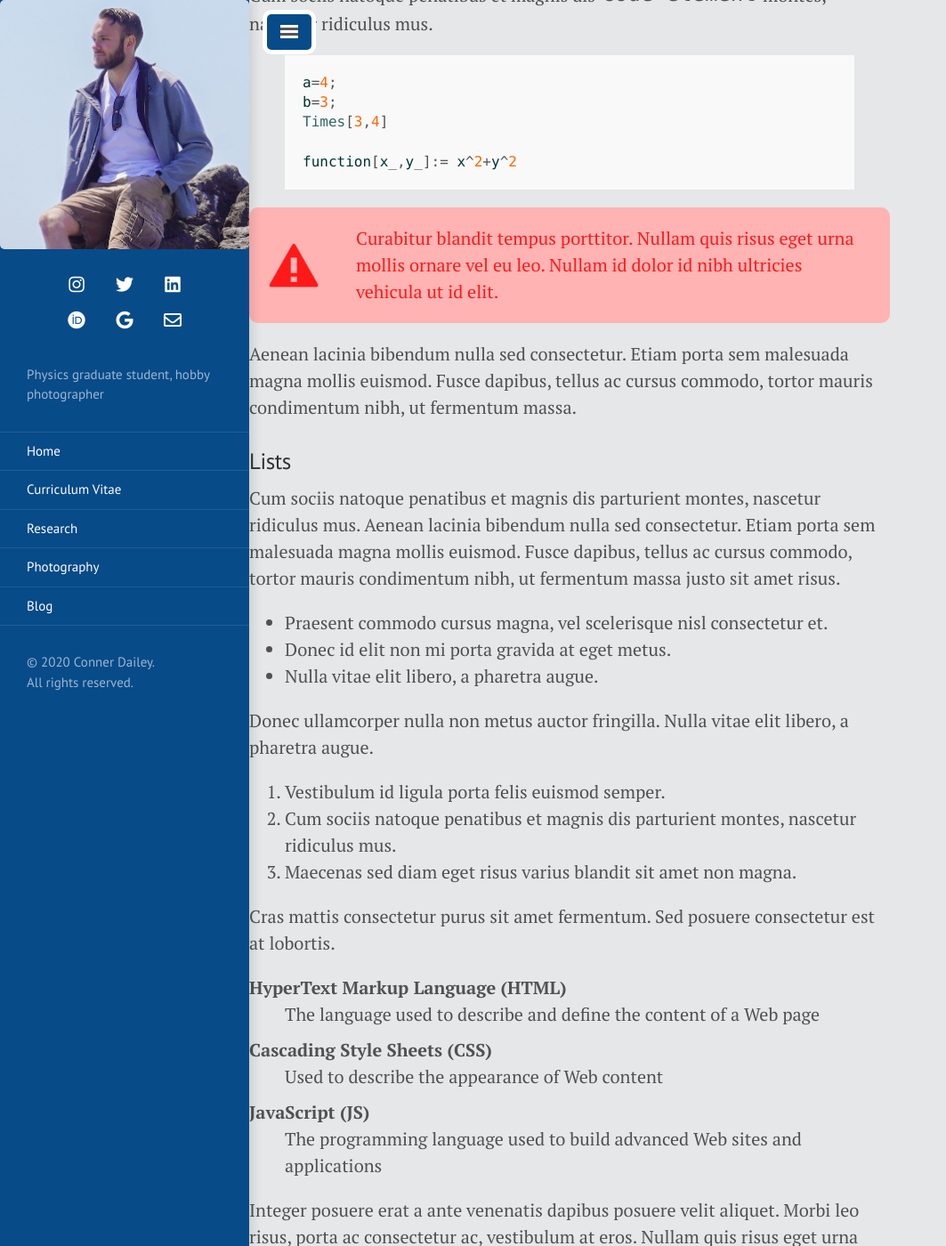
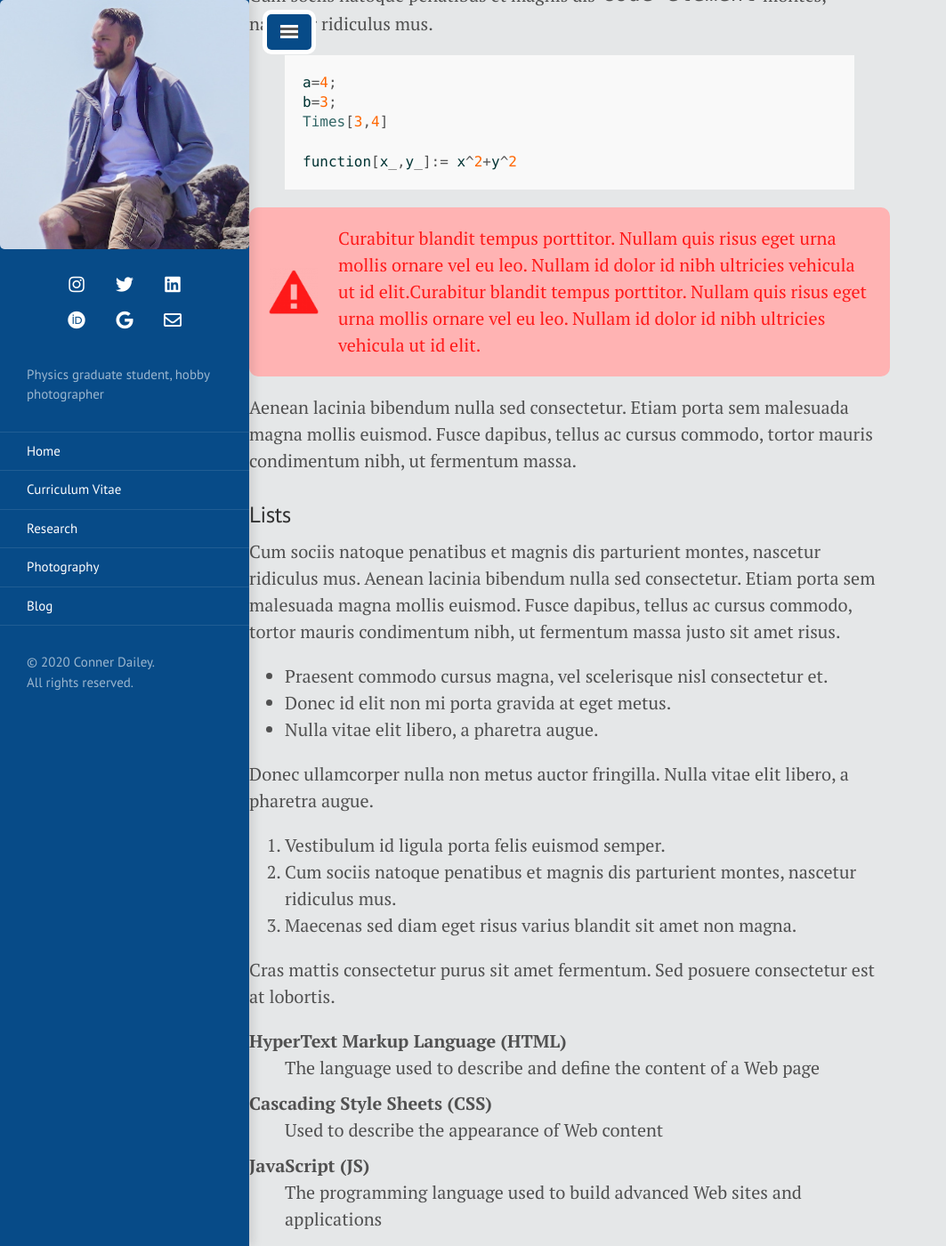
Before and after one commit to TakeTwiceDailey/TakeTwiceDailey.github.io, a Jekyll site: the page built from _posts/2014-01-01-example-content.md, in a window 1280 px wide and 1400 px high, scrolled down 1407 px. Shown: the whole window at 89% size, without its empty margins (0-1063 px from the left). Built offline with Jekyll 4.4.1, drawn with Linux system fonts in a browser that asks for light colours; nearby versions of some CDN libraries.

Commit message:
alert changes

```diff
--- a/_posts/2014-01-01-example-content.md
+++ b/_posts/2014-01-01-example-content.md
@@ -45,7 +45,7 @@ function[x_,y_]:= x^2+y^2
 
 {% endhighlight %}
 
-<p class="alert">Curabitur blandit tempus porttitor. Nullam quis risus eget urna mollis ornare vel eu leo. Nullam id dolor id nibh ultricies vehicula ut id elit.</p>
+<p class="alert">Curabitur blandit tempus porttitor. Nullam quis risus eget urna mollis ornare vel eu leo. Nullam id dolor id nibh ultricies vehicula ut id elit.Curabitur blandit tempus porttitor. Nullam quis risus eget urna mollis ornare vel eu leo. Nullam id dolor id nibh ultricies vehicula ut id elit.</p>
 
 
 Aenean lacinia bibendum nulla sed consectetur. Etiam porta sem malesuada magna mollis euismod. Fusce dapibus, tellus ac cursus commodo, tortor mauris condimentum nibh, ut fermentum massa.
--- a/public/css/poole.css
+++ b/public/css/poole.css
@@ -298,7 +298,7 @@ tbody tr:nth-child(odd) th {
    background-size: 5rem;
    border-radius: 10px;
    overflow: hidden;
-   padding: 1rem 1rem 1rem 6rem;
+   padding: 1rem 1rem 1rem 5rem;
    color: #ff1a1a;
 }
 
```
